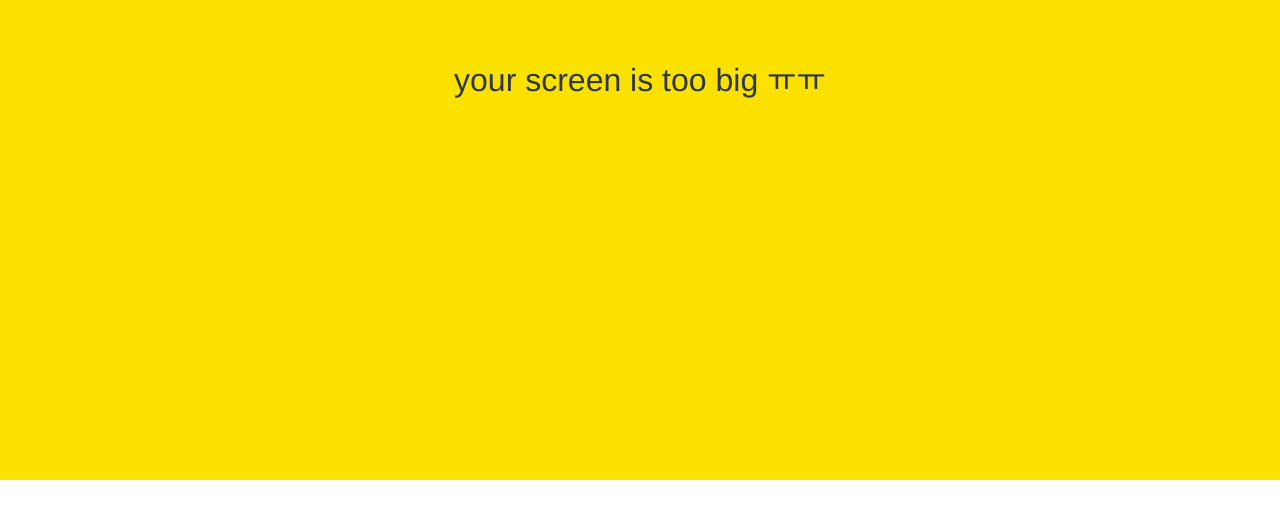
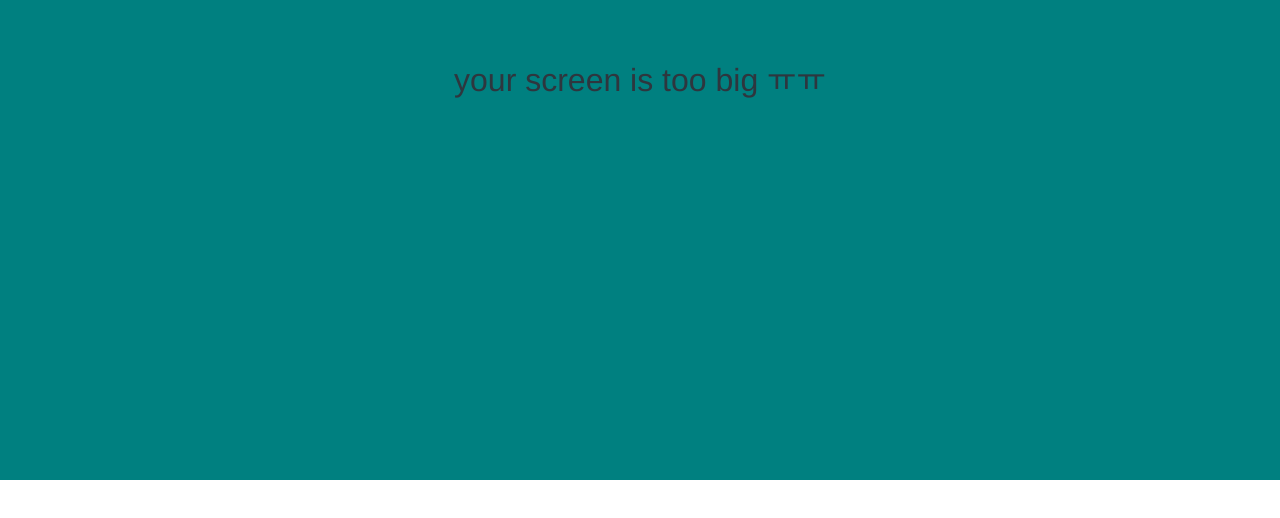
Before and after one commit to h-hh19/kokoa_clone-2020, a plain HTML site: page index.html in a window 1280 px wide. Shown: the part 320-838 px from the top of the page. Drawn offline with Linux system fonts and the light colour scheme.

Commit message:
color teal

```diff
--- a/css/components/no-mobile.css
+++ b/css/components/no-mobile.css
@@ -5,7 +5,7 @@
   display: flex;
   justify-content: center;
   align-items: center;
-  background-color: var(--yellow);
+  background-color: teal;
   z-index: 99;
   top: 0;
   font-size: 32px;
```
